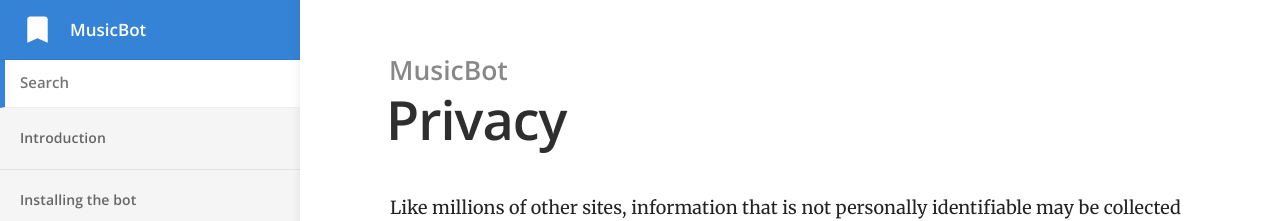
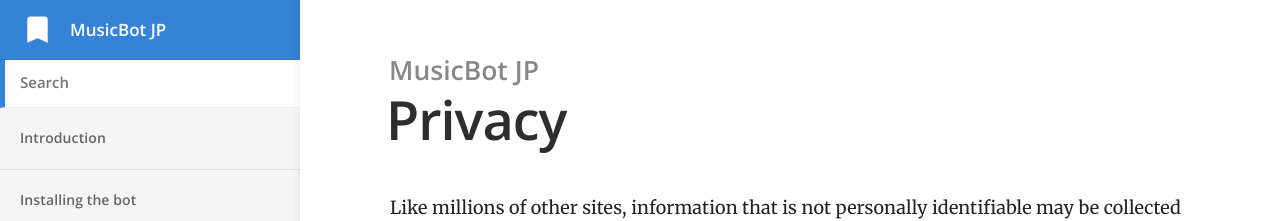
Before and after one commit to ritokun/MusicBot-1, a Jekyll site: the page built from privacy.md, in a window 1280 px wide. Shown: the top 221 px of the page. Built offline with Jekyll 4.4.1, drawn with Linux system fonts in a browser that asks for light colours.

```diff
--- a/_config.yml
+++ b/_config.yml
@@ -1,7 +1,7 @@
 # ----
 # Site
 
-title: MusicBot
+title: MusicBot JP
 description: The documentation for the original MusicBot for Discord.
 url: "https://musicbot.mcpenano.net/"
 logo: 'images/logo.png'
```
